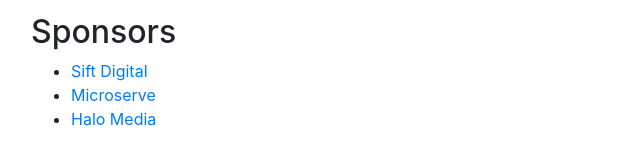
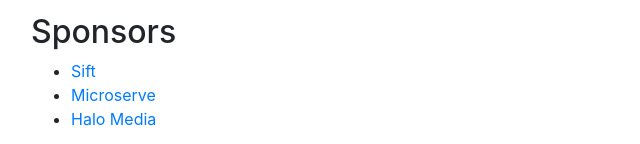
Before and after one commit to markpavlitski/drupal-bristol.github.io, a plain HTML site: page index.html in a window 1280 px wide. Shown: the part 1720-1864 px from the top of the page, 69-709 px from the left. Drawn offline with nearby package versions, Linux system fonts and the light colour scheme.

Commit message:
Wed 21 Oct 2015 01:45:03 BST

```diff
--- a/index.html
+++ b/index.html
@@ -538,7 +538,7 @@
                     <h2>Sponsors</h2>
 <ul>
             <li>
-            <a href="http://www.siftdigital.com">            Sift Digital
+            <a href="http://www.sift.com">            Sift
             </a>        </li>
             <li>
             <a href="https://microserve.io">            Microserve
```
